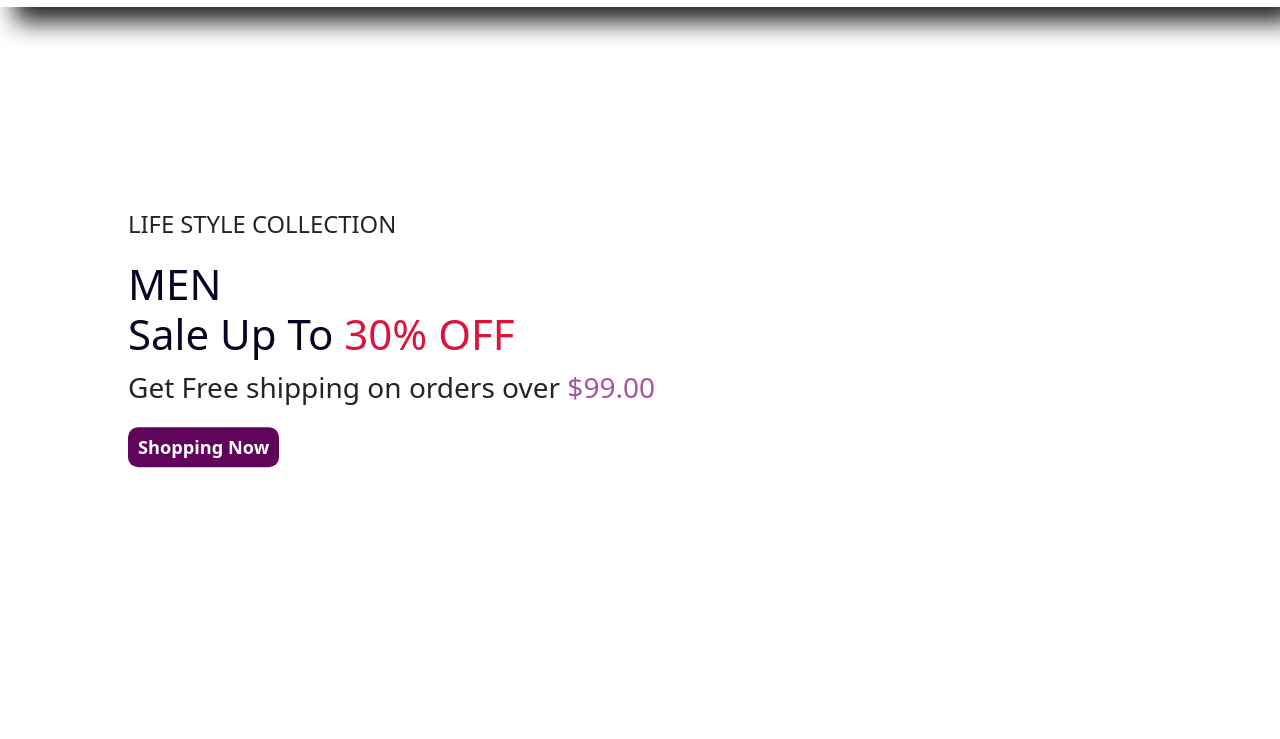
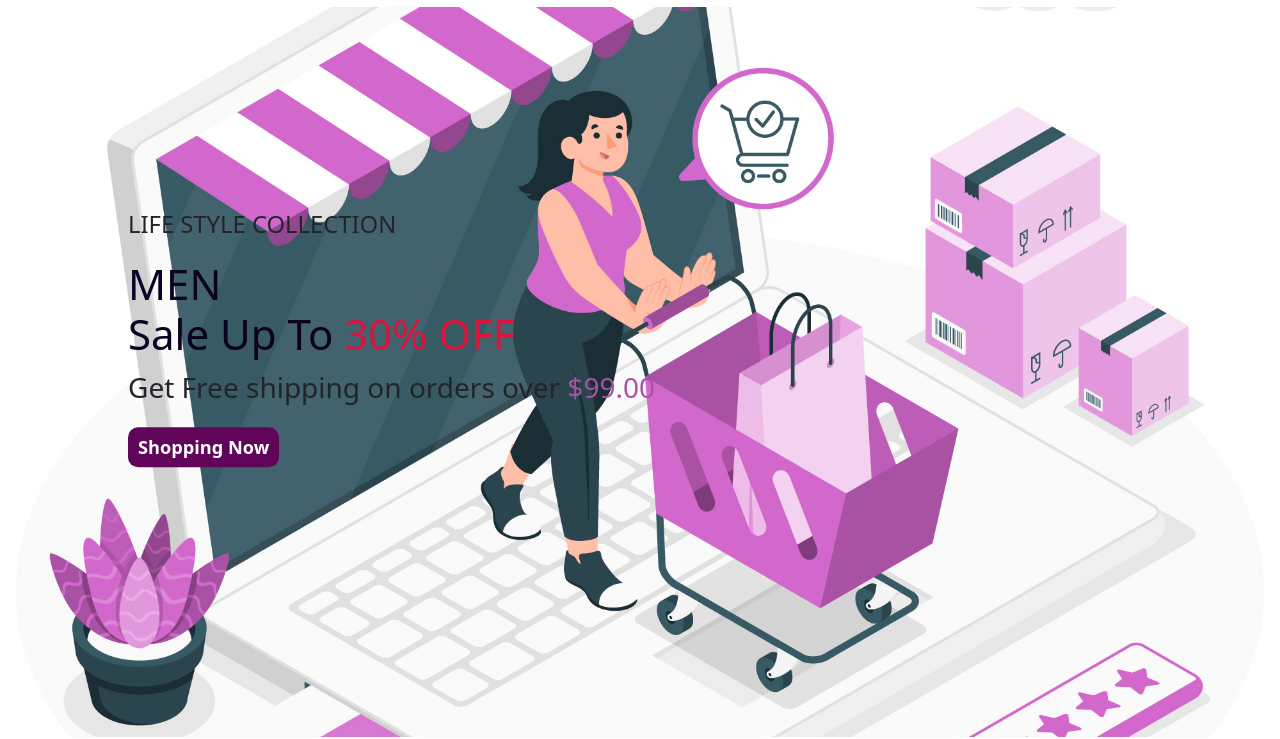
Before and after one commit to MostafaGamalKabil/e-commerce_js, a plain HTML site: page index.html in a window 1280 px wide. Shown: the part 63-802 px from the top of the page. Drawn offline with Linux system fonts and the light colour scheme; the site is published under a folder, as on GitHub Pages, so addresses that start at the root find nothing; files whose address does not match are found by name.

Commit message:
Update style.css

```diff
--- a/style/style.css
+++ b/style/style.css
@@ -226,7 +226,7 @@ header .left-nav ul li a:hover {
 /* home Start  */
 #home {
   height: calc(100vh - 70px);
-  background-image: url("/img/6509982.jpg");
+  background-image: url(../img/6509982.jpg);
   background-position: center;
   background-repeat: no-repeat;
   background-size: cover;
```
